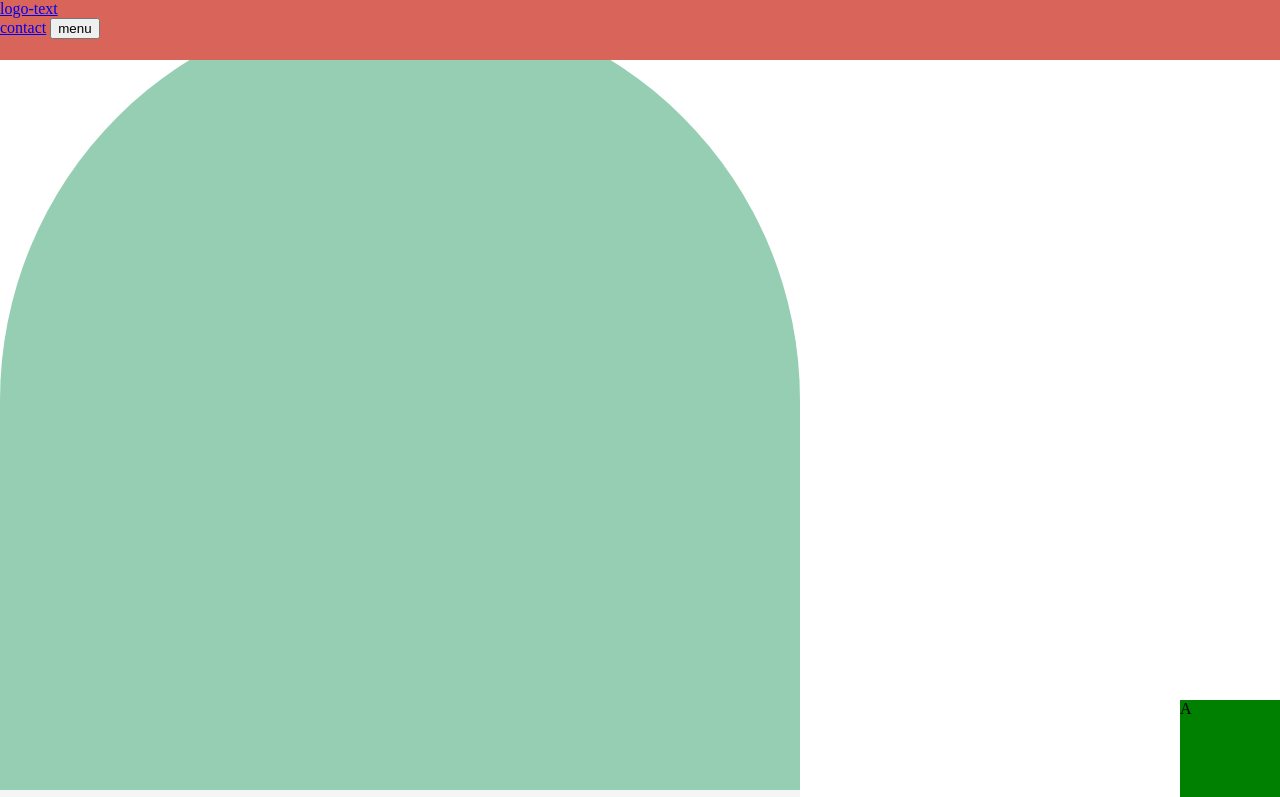
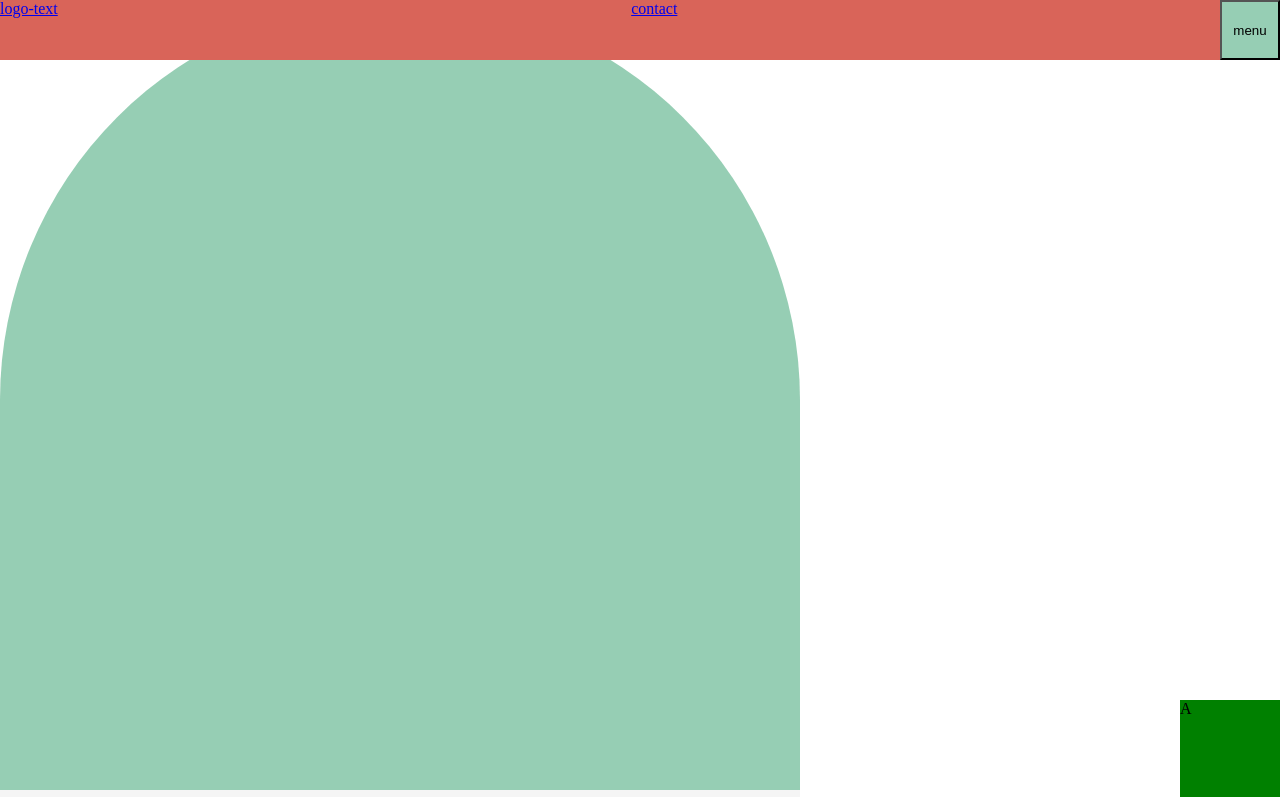
Before and after one commit to pbarna389/w3-practice, a plain HTML site: page frontend/index.html in a window 1280 px wide. Shown: the top 797 px of the page. Drawn offline with Linux system fonts and the light colour scheme.

Commit message:
End of session

```diff
--- a/frontend/style.css
+++ b/frontend/style.css
@@ -8,14 +8,48 @@ body {
   padding: 0;
 }
 
+body,
+* {
+  box-sizing: border-box;
+}
+
 header {
   position: fixed;
+
   top: 0;
   left: 0;
+
   width: 100%;
   height: 60px;
+
   background-color: #d96459;
+
   z-index: 9999;
+}
+
+#logo,
+header nav {
+  display: inline-block;
+  width: 49%;
+  height: 100%;
+}
+
+header nav a {
+  display: block;
+  width: 100px;
+  height: 100%;
+}
+
+header nav button {
+  position: absolute;
+
+  width: 60px;
+  height: 60px;
+
+  top: 0;
+  right: 0;
+
+  background-color: #96ceb4;
 }
 
 div {
```
